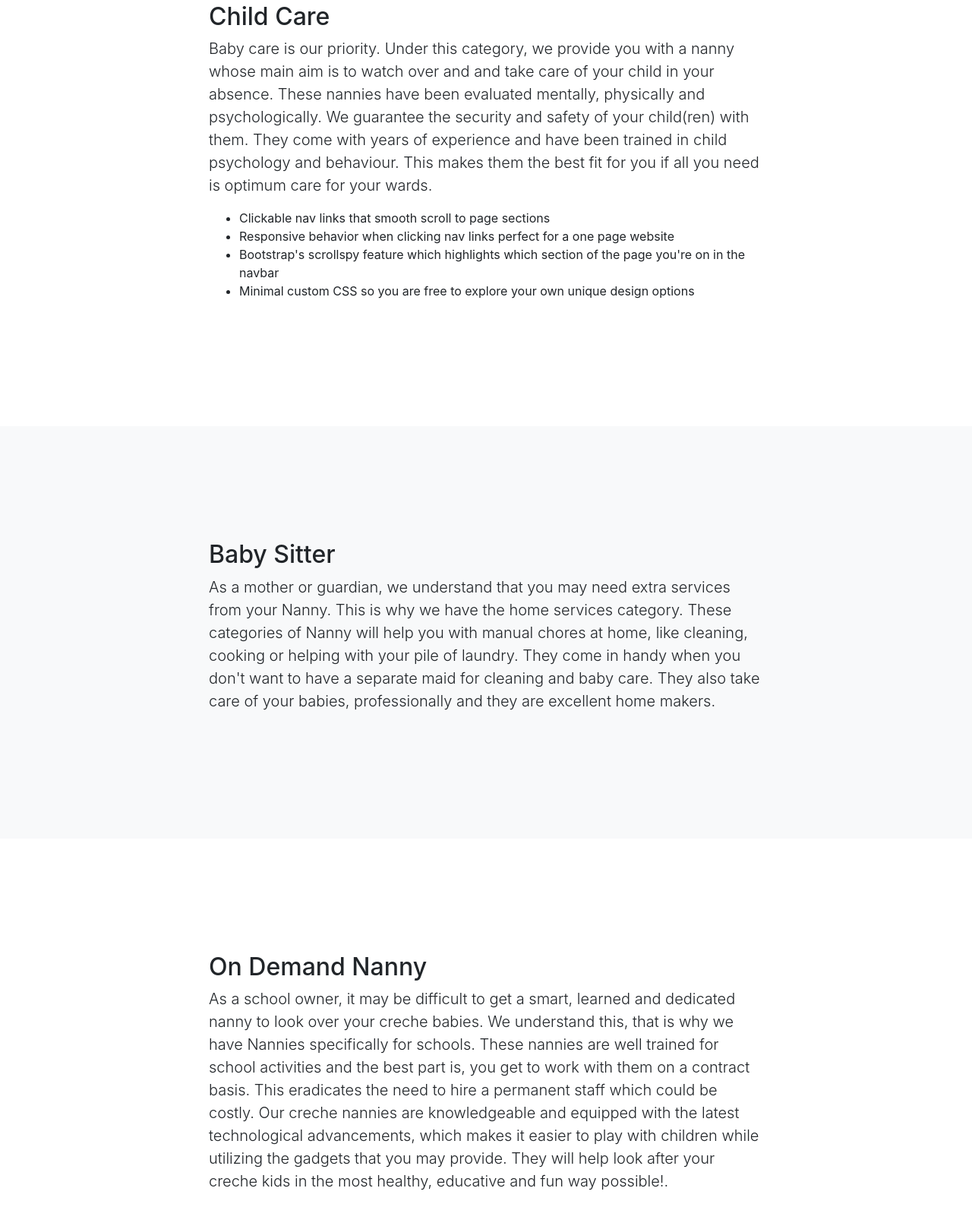
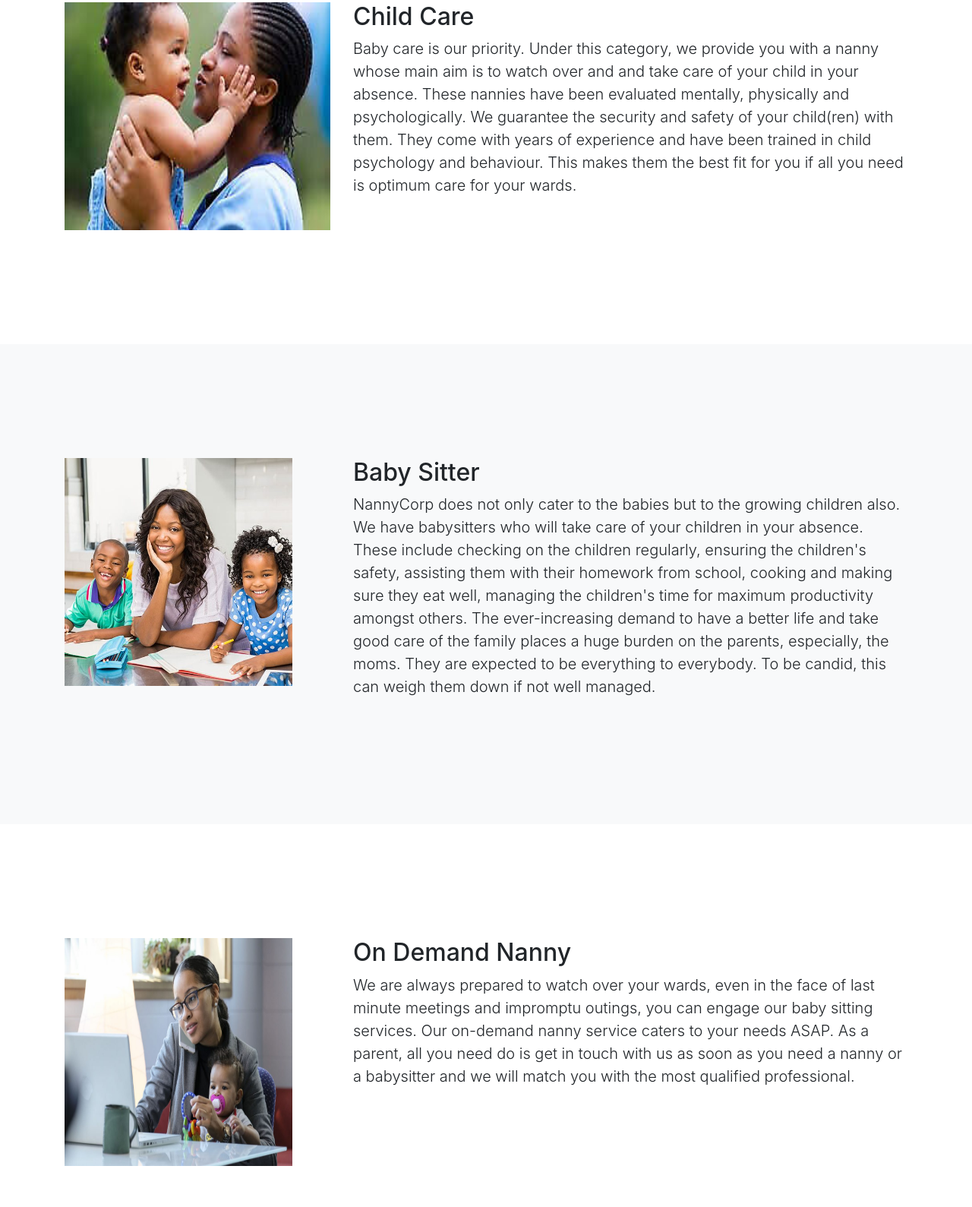
Before and after one commit to Stankovich96/nannycorp, a website: page services.html in a window 1280 px wide. Shown: the part 147-1736 px from the top of the page at 76% size. Drawn offline with nearby package versions, Linux system fonts and the light colour scheme.

Commit message:
Added pictures in services page

```diff
--- a/server.js
+++ b/server.js
@@ -59,7 +59,6 @@ app.post("/contactus", (req, res) => {
             //content:'Thanks for reaching out. we will contact you shortly'
            // });
          res.send("Thanks for reaching out. we will contact you shortly");
-
           }
       });
 
--- a/services.html
+++ b/services.html
@@ -60,19 +60,16 @@
   <section id="about">
     <div class="container">
       <div class="row">
-        <div class="col-lg-8 mx-auto">
+          <div class="col-lg-4">
+            <img src="12.jpg" style="height: 300px; width:350px;">
+          </div>
+        <div class="col-lg-8">
           <h2>Child Care</h2>
           <p class="lead">Baby care is our priority. Under this category, we provide you with a nanny whose main aim is to watch over and
             and take care of your child in your absence. These nannies have been evaluated mentally, physically and psychologically.
             We guarantee the security and safety of your child(ren) with them. They come with years of experience and have been trained in
             child psychology and behaviour. This makes them the best fit for you if all you need is optimum care for your wards.
           </p>
-          <ul>
-            <li>Clickable nav links that smooth scroll to page sections</li>
-            <li>Responsive behavior when clicking nav links perfect for a one page website</li>
-            <li>Bootstrap's scrollspy feature which highlights which section of the page you're on in the navbar</li>
-            <li>Minimal custom CSS so you are free to explore your own unique design options</li>
-          </ul>
         </div>
       </div>
     </div>
@@ -81,28 +78,32 @@
   <section id="services" class="bg-light">
     <div class="container">
       <div class="row">
-        <div class="col-lg-8 mx-auto">
+        <div class="col-lg-4">
+            <img src="10.jpg" style="height: 300px; width:300px;">
+          </div>
+        <div class="col-lg-8 ">
           <h2>Baby Sitter</h2>
-          <p class="lead"> As a mother or guardian, we understand that you may need extra services from your Nanny. This is why we have the home services category.
-            These categories of Nanny will help you with manual chores at home, like cleaning, cooking or helping with your pile of laundry.
-          They come in handy when you don't want to have a separate maid for cleaning and baby care. They also take care of your babies,
-        professionally and they are excellent home makers.</p>
+          <p class="lead"> <link rel="icon" type="image/png" href="./assets/img/logo1-removebg-preview.png">
+            NannyCorp does not only cater to the babies but to the growing children also. We have babysitters who will take care of your children in your absence. These include checking on the children regularly, ensuring the children's safety, assisting them with their homework from school, cooking and making sure they eat well, managing the children's time for maximum productivity amongst others.
+            The ever-increasing demand to have a better life and take good care of the family places a huge burden on the parents, especially, the moms. They are expected to be everything to everybody. To be candid, this can weigh them down if not well managed.
+
+          </p>
         </div>
       </div>
-    </div>
+      </div>
   </section>
 
   <section id="contact">
     <div class="container">
       <div class="row">
+          <div class="col-lg-4">
+              <img src="Working Mum.jpeg" style="height: 300px; width:300px;">
+            </div>
         <div class="col-lg-8 mx-auto">
           <h2>On Demand Nanny</h2>
-          <p class="lead">As a school owner, it may be difficult to get a smart, learned and dedicated nanny to look over your creche babies.
-            We understand this, that is why we have Nannies specifically for schools. These nannies are well trained for school activities and the
-            best part is, you get to work with them on a contract basis. This eradicates the need to hire a permanent staff which could be costly.
-            Our creche nannies are knowledgeable and equipped with the latest technological advancements, which makes it easier to play with children
-            while utilizing the gadgets that you may provide. They will help look after your creche kids in the most healthy, educative and fun way
-            possible!.</p>
+          <p class="lead">
+            We are always prepared to watch over your wards, even in the face of last minute meetings and impromptu outings, you can engage our baby sitting services.
+            Our on-demand nanny service caters to your needs ASAP. As a parent, all you need do is get in touch with us as soon as you need a nanny or a babysitter and we will match you with the most qualified professional.</p>
 
         </div>
       </div>
```
Also changed, not shown: 10.jpg (added), 12.jpg (added), Working Mum.jpeg (added).
